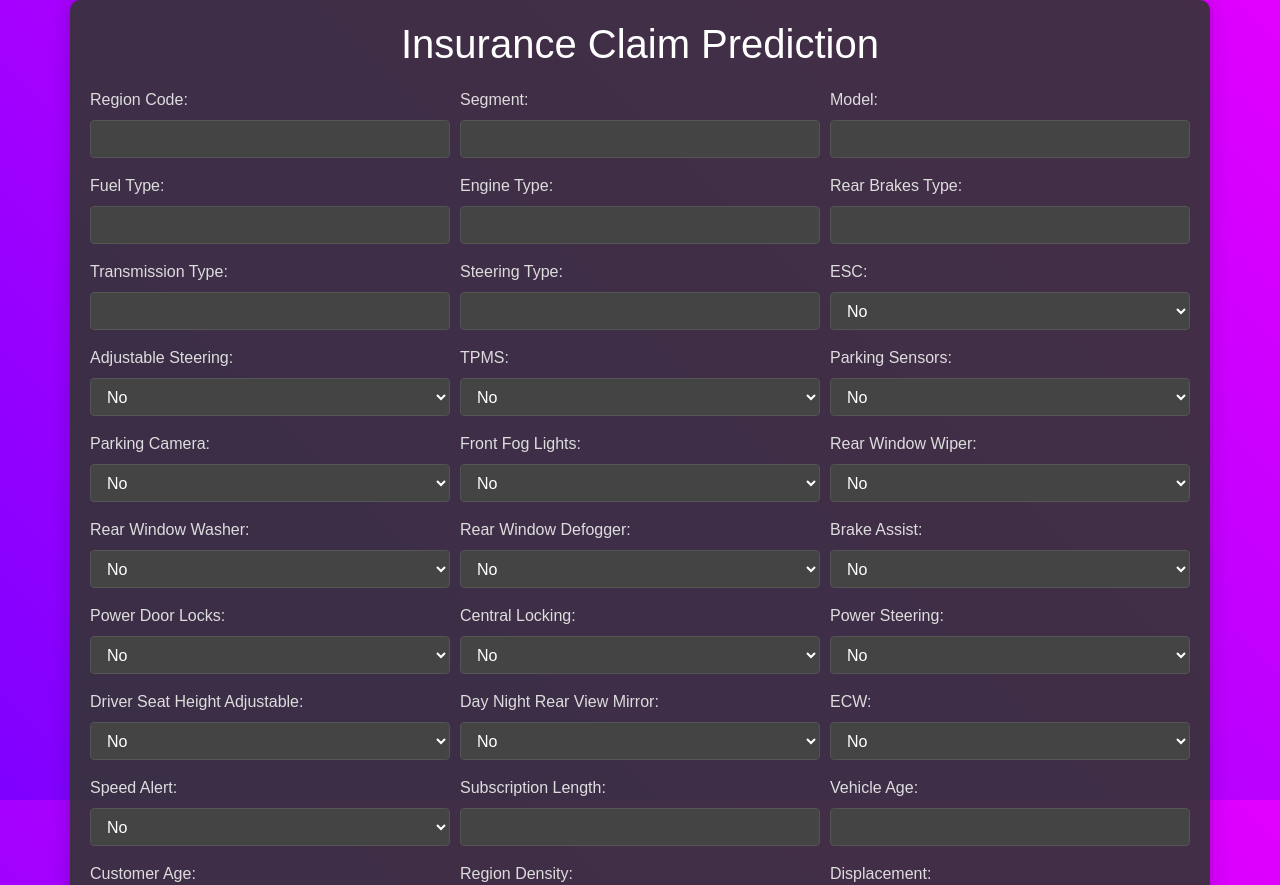
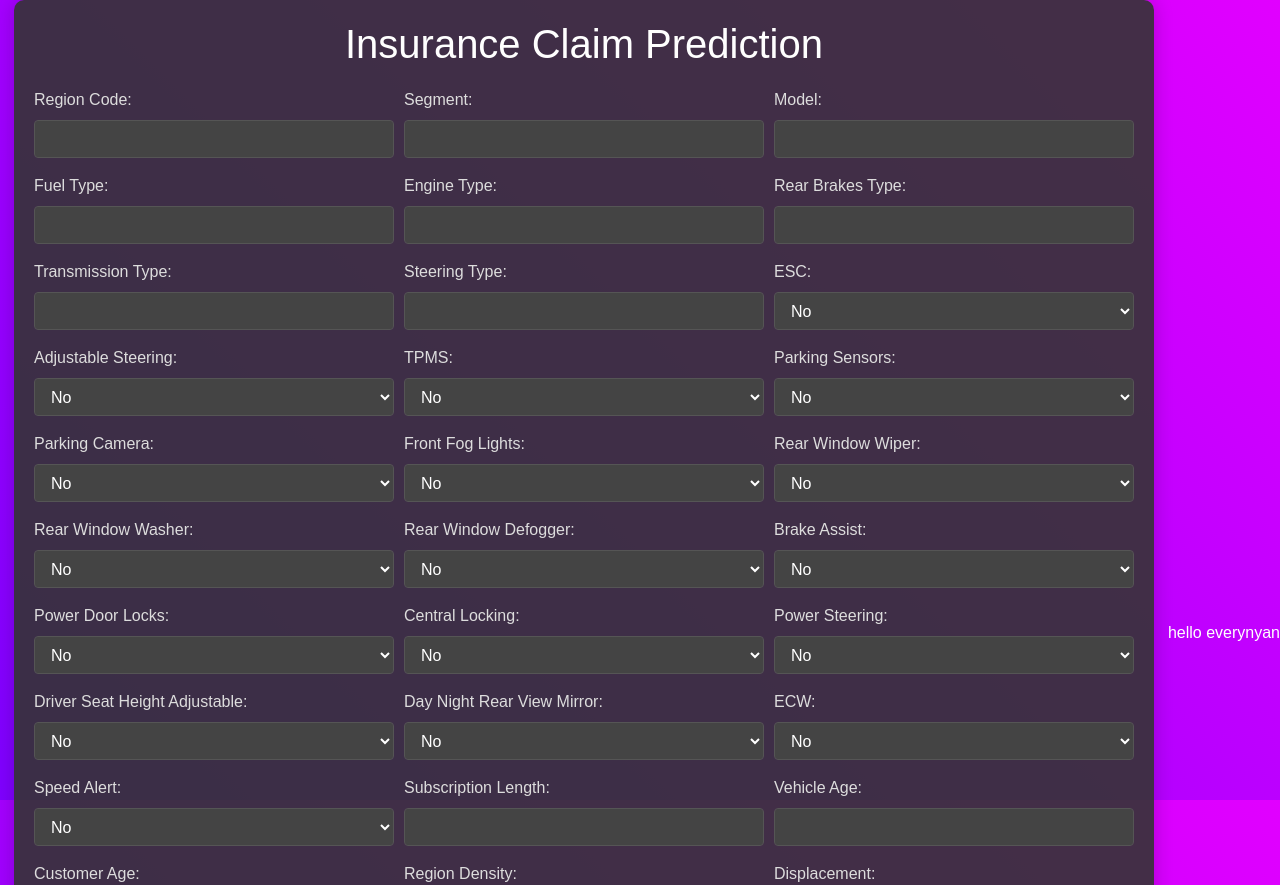
Before and after one commit to grishmaaa/insurance-claims-prediction, a Flask app: page / in a window 1280 px wide. Shown: the top 885 px of the page. Run offline with Flask 3, Linux system fonts and the light colour scheme; parts of the project's set-up code (start-up, migrations or seed data) failed here and were passed over; some libraries are stand-ins or nearby versions.

Commit message:
just trying stuff ignore this commit

```diff
--- a/templates/index.html
+++ b/templates/index.html
@@ -301,5 +301,6 @@
             }, false);
         })();
     </script>
+<p> hello everynyan</p>
 </body>
 </html>
```
